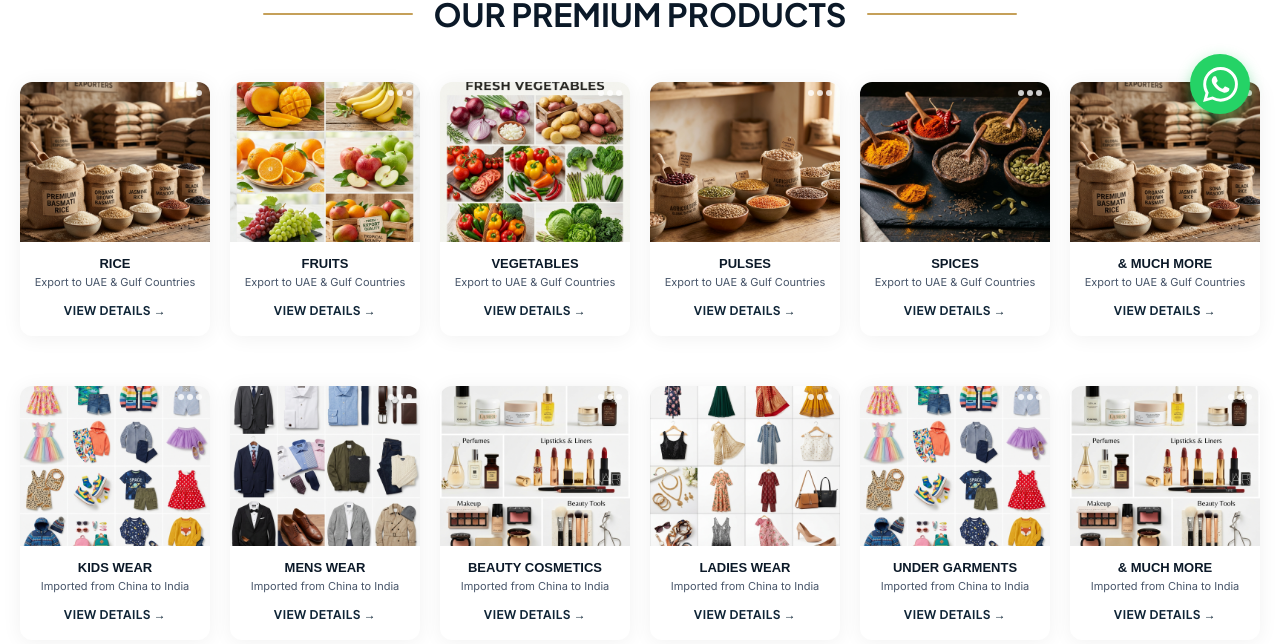
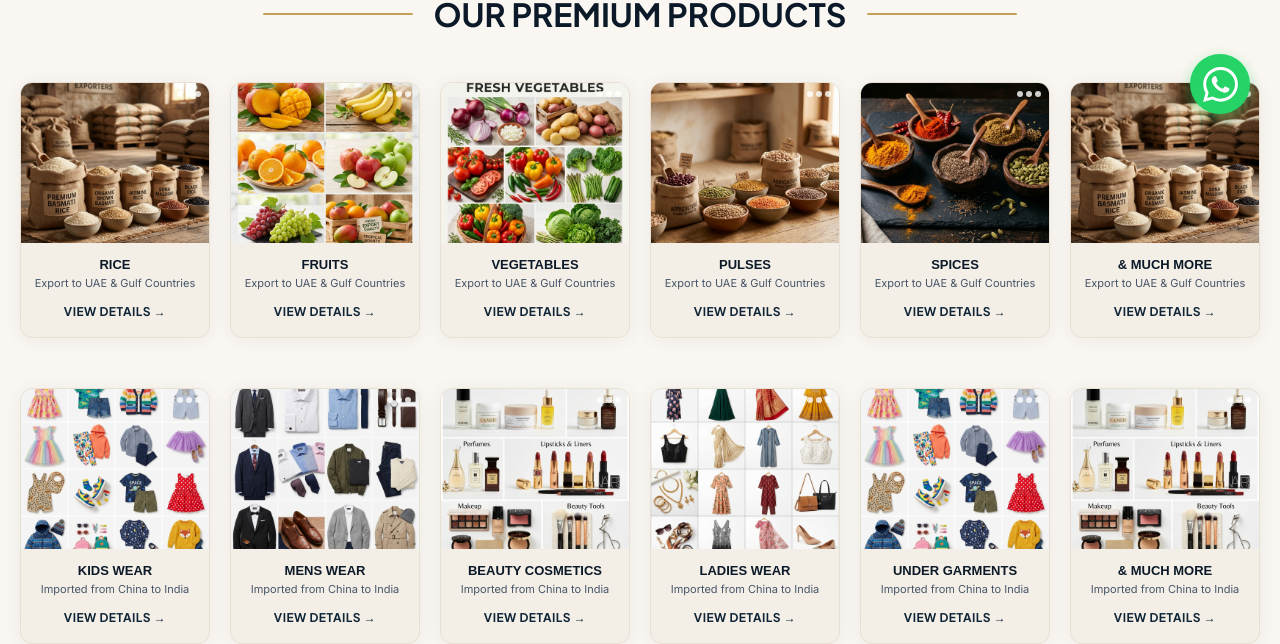
Before and after one commit to amanComeerciax/10x, a Next.js app: page / in a window 1280 px wide. Shown: the part 656-1300 px from the top of the page. Built offline with nearby package versions, Linux system fonts and the light colour scheme.

Commit message:
Set Products section and cards background to Cream matching Hero section

```diff
--- a/src/app/globals.css
+++ b/src/app/globals.css
@@ -477,8 +477,14 @@ img {
   margin-bottom: 50px;
 }
 
+#products {
+  background: var(--light-bg);
+  padding: 70px 0;
+}
+
 .product-card {
-  background: var(--white);
+  background: var(--card-cream);
+  border: 1px solid var(--card-border);
   border-radius: 12px;
   overflow: hidden;
   box-shadow: var(--shadow);
```
